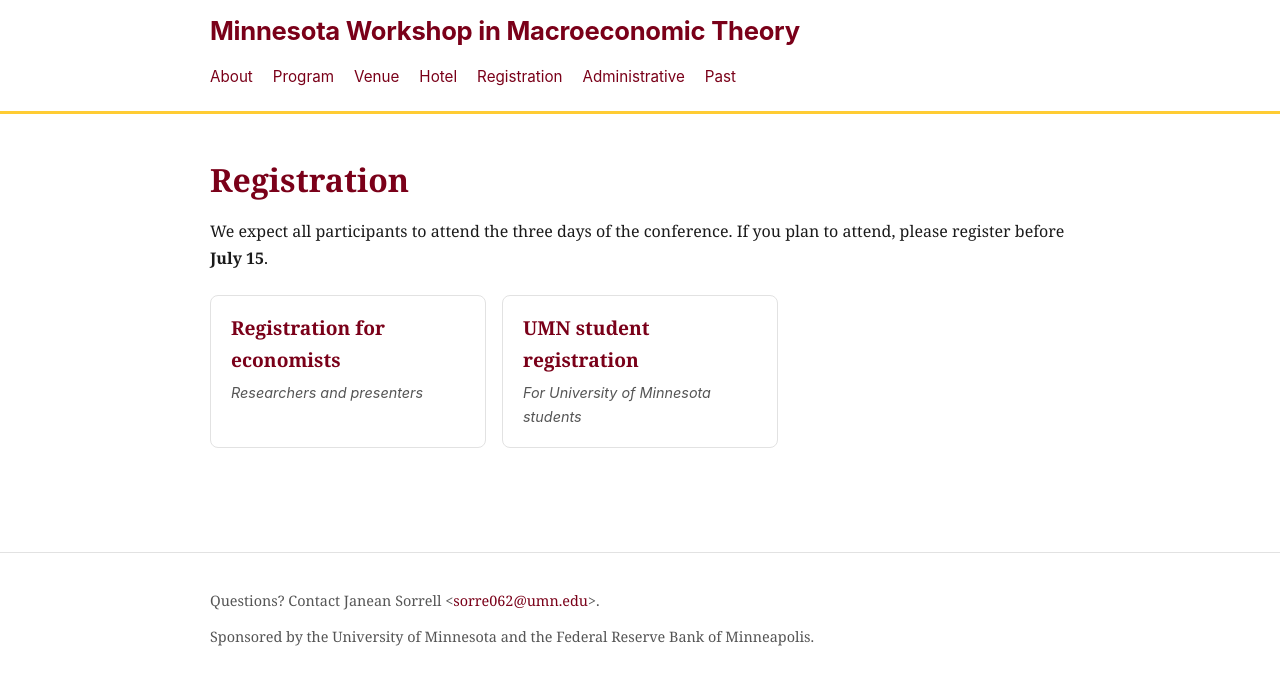
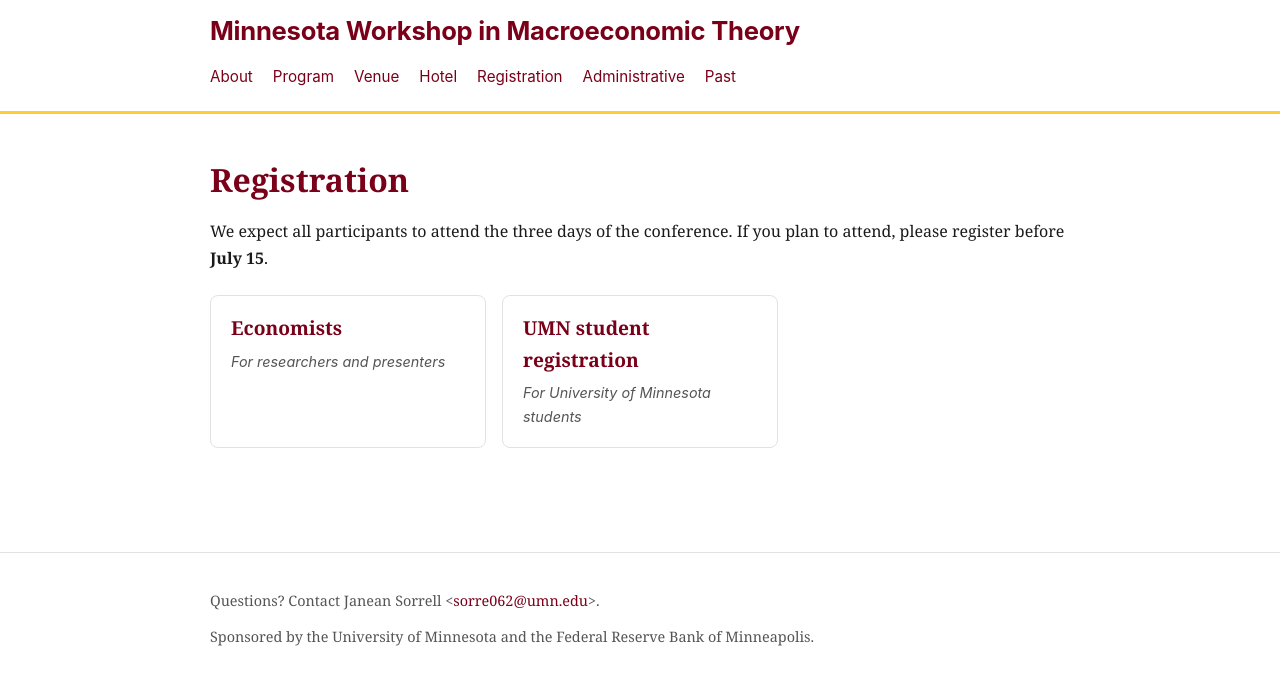
Before and after one commit to mnmacro/mnmacro.github.io, a Jekyll site: the page built from registration.md, in a window 1280 px wide. Shown: the top 685 px of the page. Built offline with Jekyll 4.4.1, drawn with Linux system fonts in a browser that asks for light colours.

Commit message:
Shorten registration card title to Economists; reword subtitle
Co-Authored-By: Claude Opus 4.7 (1M context) <noreply@anthropic.com>

```diff
--- a/registration.md
+++ b/registration.md
@@ -10,8 +10,8 @@ permalink: /registration/
 
 <div class="past-cards action-cards">
   <a class="past-card" href="https://docs.google.com/forms/d/e/1FAIpQLSfcdt1tpqM8qQOZ1KqLMLNmRpsjz68otAzHae0qpnvclq-Isw/viewform?usp=publish-editor">
-    <h2>Registration for economists</h2>
-    <p class="dates">Researchers and presenters</p>
+    <h2>Economists</h2>
+    <p class="dates">For researchers and presenters</p>
   </a>
   <a class="past-card" href="https://docs.google.com/forms/d/e/1FAIpQLSeOkDxbo-02h3OvKCtgpCu7vivYZ1vU8N0DtdziJ5k9RpFnyQ/viewform?usp=publish-editor">
     <h2>UMN student registration</h2>
```
